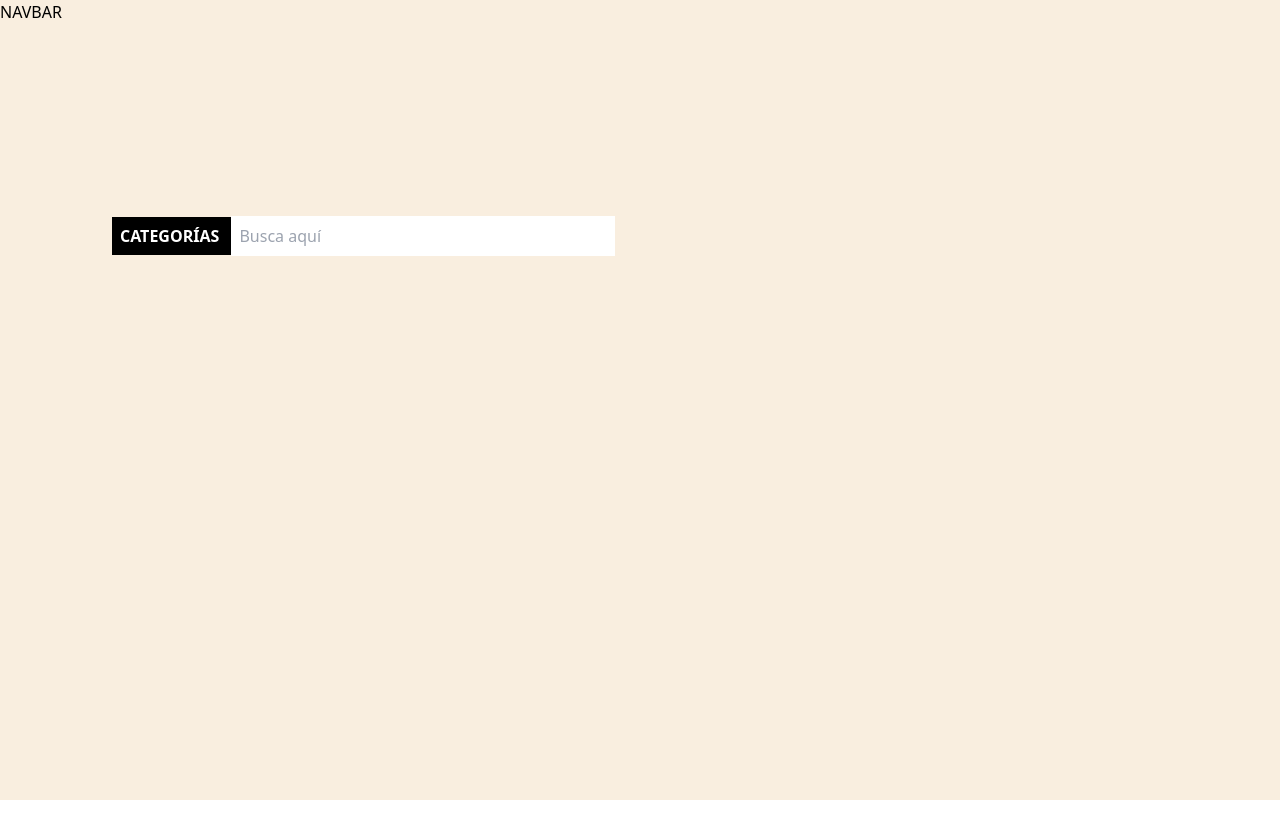
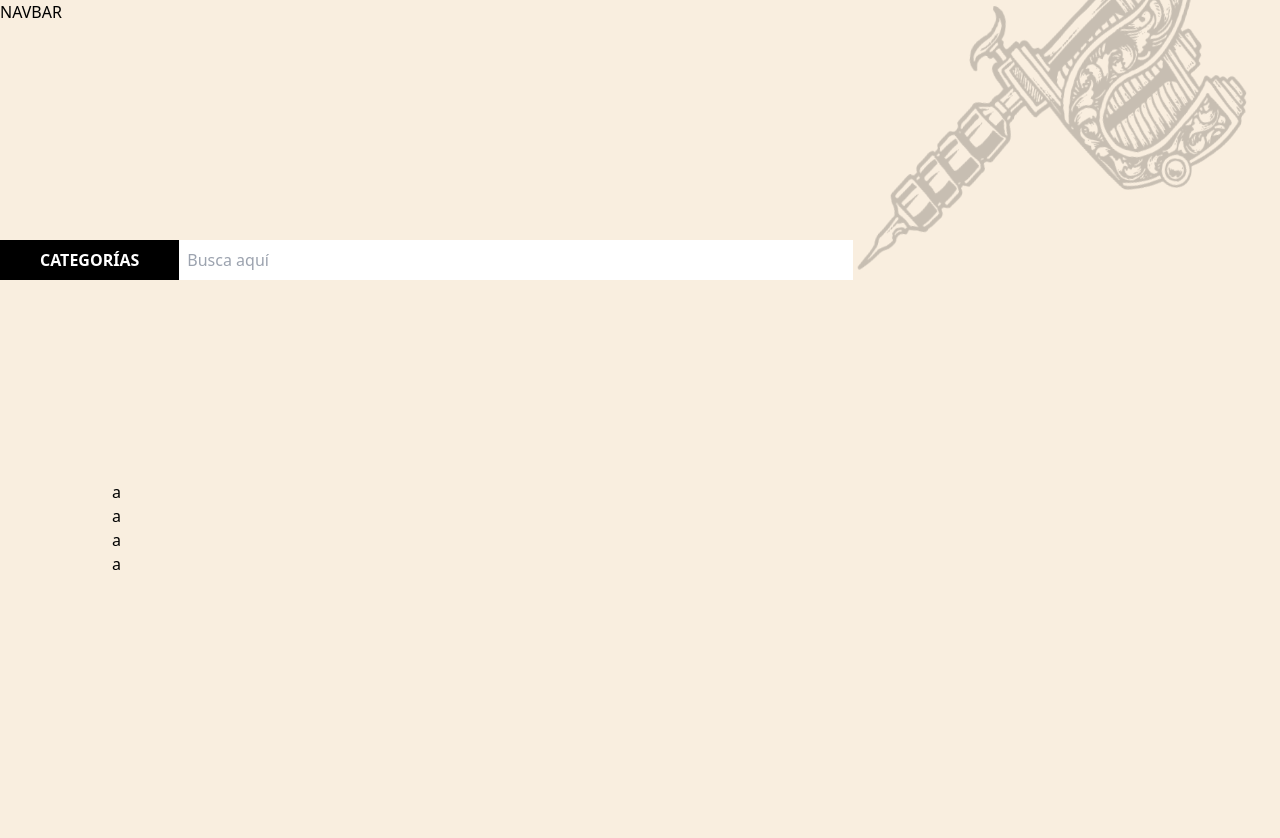
Before and after one commit to Innovaton0/Mimi-Sofm-final-project, a Vue app: page /tattooartists in a window 1280 px wide. Shown: the top 838 px of the page. Before the commit the page ends 800 px from the top, so only its background shows below. Built offline with nearby package versions, Linux system fonts and the light colour scheme.

Commit message:
header part done with search img and grid positioning

```diff
--- a/src/components/TattooArtists.vue
+++ b/src/components/TattooArtists.vue
@@ -1,20 +1,26 @@
 <template>
+    <header class="bg-[#F9EEDF] grid grid-cols-3 grid-rows-2 h-68">
+        <div class="col-start-1 col-end-4 row-start-1 row-end-1">
+            NAVBAR</div>
+
+        <div class="col-start-1 col-end-3 row-start-2 flex items-start justify-center">
+         <label for="search" class="font-bold bg-black text-white text-center py-2 px-10">CATEGORÍAS
+         </label>
+         <input class="w-[50rem] p-2" id="search" placeholder="Busca aquí" type="text">
+        </div>
+        <div class="col-start-3 col-end-4 row-start-1 row-end-3 flex justify-end">
+            <img class="w-[30rem] h-[30rem] -translate-y-32" src="../assets/tattoo-tool2.png" alt="tattoo-tool">
+        </div>
+    </header>
     <main class="bg-[#F9EEDF] h-screen">
-        <div>
-            <div>NAVBAR</div>
-            <div class="ms-28 mt-48">
-             <label for="search" class="font-bold bg-black text-white text-center p-2">CATEGORÍAS
-             </label>
-             <input class="w-96 p-2" id="search" placeholder="Busca aquí" type="text">
-            </div>
-        </div>
+
         <div class="mx-28">
             <ul>
-                <li></li>
+                <li>a</li>
             </ul>
-            <div></div>
-            <div></div>
-            <div></div>
+            <div>a</div>
+            <div>a</div>
+            <div>a</div>
         </div>
     </main>
 </template>
```
Also changed, not shown: src/assets/tattoo-tool.svg (added), src/assets/tattoo-tool2.png (added).
